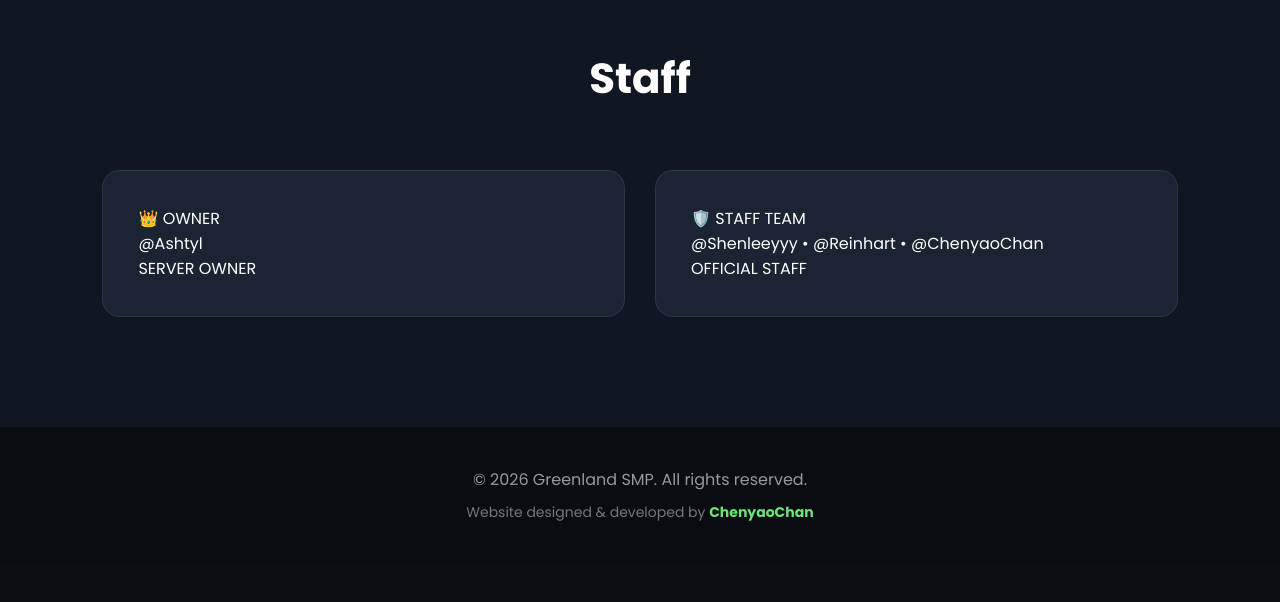
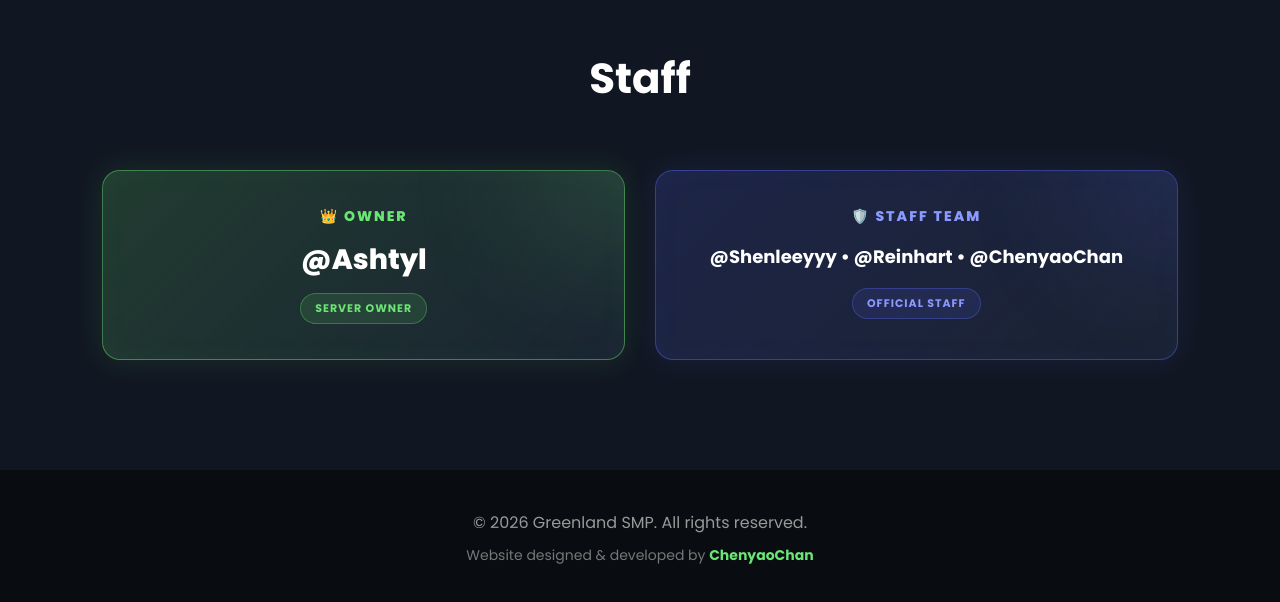
Before and after one commit to MattIyan/greenlandsmp, a plain HTML site: page index.html in a window 1280 px wide. Shown: the part 4053-4655 px from the top of the page. Before the commit the page ends 4616 px from the top, so only its background shows below. Drawn offline with Linux system fonts and the light colour scheme.

Commit message:
Update style.css

```diff
--- a/style.css
+++ b/style.css
@@ -1110,3 +1110,208 @@ footer{
     }
 
 }
+
+/* =========================
+   OWNER STAFF CARD
+========================= */
+
+.owner-card {
+    position: relative;
+    overflow: hidden;
+    text-align: center;
+
+    background:
+        linear-gradient(
+            135deg,
+            rgba(107,230,117,.18),
+            rgba(27,36,51,.95)
+        );
+
+    border: 1px solid rgba(107,230,117,.45);
+
+    box-shadow:
+        0 0 30px rgba(107,230,117,.12),
+        inset 0 0 30px rgba(107,230,117,.04);
+}
+
+.owner-card::before {
+    content: "";
+    position: absolute;
+
+    width: 180px;
+    height: 180px;
+
+    top: -90px;
+    right: -90px;
+
+    background: #6BE675;
+    border-radius: 50%;
+
+    filter: blur(70px);
+    opacity: .18;
+}
+
+.owner-role {
+    position: relative;
+
+    color: #6BE675;
+
+    font-size: 14px;
+    font-weight: 800;
+
+    letter-spacing: 2px;
+
+    margin-bottom: 12px;
+}
+
+.staff-name {
+    position: relative;
+
+    color: white;
+
+    font-size: 28px;
+    font-weight: 800;
+
+    margin-bottom: 12px;
+}
+
+.staff-badge {
+    position: relative;
+
+    display: inline-block;
+
+    padding: 6px 14px;
+
+    border-radius: 50px;
+
+    background: rgba(107,230,117,.12);
+
+    border: 1px solid rgba(107,230,117,.3);
+
+    color: #6BE675;
+
+    font-size: 11px;
+    font-weight: 700;
+
+    letter-spacing: 1px;
+}
+
+.owner-card:hover {
+    transform: translateY(-10px);
+
+    border-color: #6BE675;
+
+    box-shadow:
+        0 0 35px rgba(107,230,117,.3),
+        inset 0 0 30px rgba(107,230,117,.08);
+}
+
+/* =========================
+   STAFF CARD
+========================= */
+
+.staff-card {
+    position: relative;
+    overflow: hidden;
+    text-align: center;
+
+    background:
+        linear-gradient(
+            135deg,
+            rgba(88,101,242,.18),
+            rgba(27,36,51,.95)
+        );
+
+    border: 1px solid rgba(88,101,242,.45);
+
+    box-shadow:
+        0 0 30px rgba(88,101,242,.12),
+        inset 0 0 30px rgba(88,101,242,.04);
+}
+
+/* Blue glow */
+
+.staff-card::before {
+    content: "";
+
+    position: absolute;
+
+    width: 180px;
+    height: 180px;
+
+    top: -90px;
+    right: -90px;
+
+    background: #5865F2;
+
+    border-radius: 50%;
+
+    filter: blur(70px);
+
+    opacity: .18;
+}
+
+/* STAFF TITLE */
+
+.staff-role-color {
+    position: relative;
+
+    color: #8b9aff;
+
+    font-size: 14px;
+    font-weight: 800;
+
+    letter-spacing: 2px;
+
+    margin-bottom: 15px;
+}
+
+/* STAFF NAMES */
+
+.staff-card .staff-name {
+    position: relative;
+
+    color: #fff;
+
+    font-size: 18px;
+    font-weight: 700;
+
+    line-height: 1.7;
+
+    margin-bottom: 15px;
+}
+
+/* STAFF BADGE */
+
+.staff-badge-color {
+    position: relative;
+
+    display: inline-block;
+
+    padding: 6px 14px;
+
+    border-radius: 50px;
+
+    background: rgba(88,101,242,.12);
+
+    border: 1px solid rgba(88,101,242,.35);
+
+    color: #8b9aff;
+
+    font-size: 11px;
+    font-weight: 700;
+
+    letter-spacing: 1px;
+}
+
+/* HOVER */
+
+.staff-card:hover {
+    transform: translateY(-10px);
+
+    border-color: #5865F2;
+
+    box-shadow:
+        0 0 35px rgba(88,101,242,.3),
+        inset 0 0 30px rgba(88,101,242,.08);
+}
```
